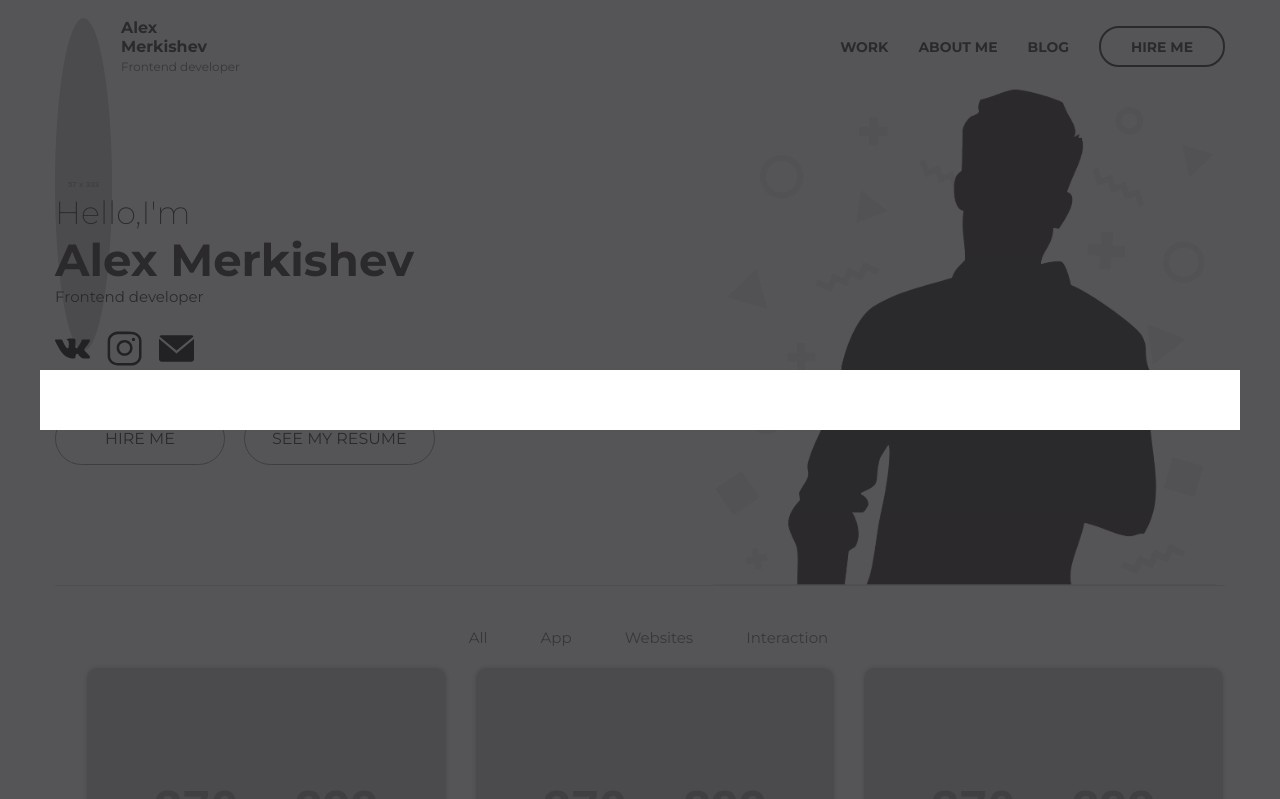
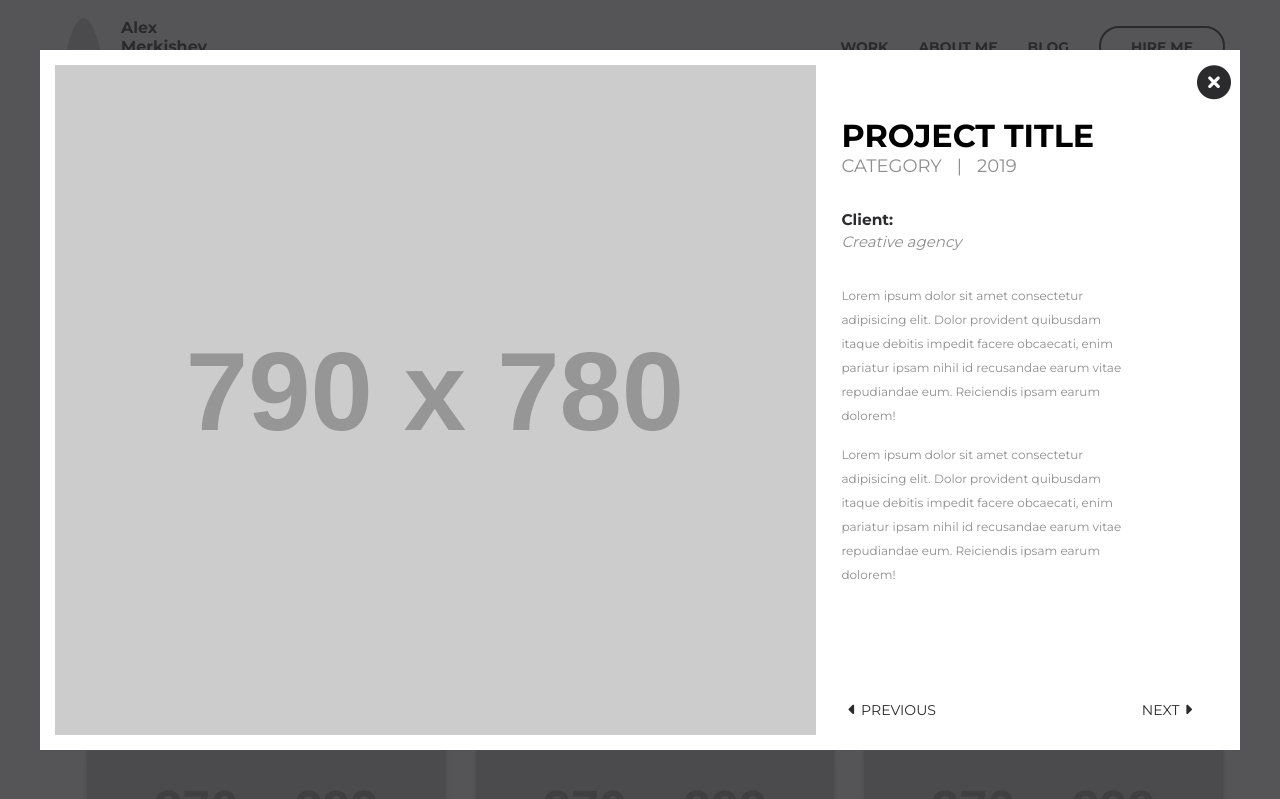
Before and after one commit to Zalupaman/portfolio-site, a plain HTML site: page index.html in a window 1280 px wide. Shown: the top 799 px of the page. Drawn offline with Linux system fonts and the light colour scheme; placeholder pictures from the web are drawn by us.

Commit message:
1.1
modal window added

but js not added yet

```diff
--- a/css/blocks/popup-work.less
+++ b/css/blocks/popup-work.less
@@ -1 +1,80 @@
 // main: ../style.less
+
+.popup-work{
+    display: flex;
+}
+
+.popup-work_preview{
+    width: 65%;
+    position: relative;
+
+    overflow: hidden;
+}
+
+.popup-work_photo{
+    position: absolute;
+    left: 50%;
+    top: 50%;
+    z-index: 1;
+
+    transform: translate3d(-50%, -50%, 0);
+
+}
+
+.popup-work_content{
+    width: 35%;
+    padding: 3.4rem 6.6rem 1.2rem  1.73rem;
+    position: relative;
+}
+
+.popup-work_header{
+    margin-bottom: 2.2rem;
+}
+
+.popup-work_title{
+    font-size: 2.12rem;
+    color: black;
+    text-transform: uppercase;
+    font-weight: 700;
+}
+
+.popup-work_info{
+    display: flex;
+    align-items: center;
+
+    font-size: 1.2rem;
+    text-transform: uppercase;
+    color: @gray;
+}
+
+.popup-work_info-divider{
+    margin: 0 1rem ;
+}
+
+.popup-work_client{
+
+    margin-bottom: 2.2rem;
+}
+
+.popup-work_client-title{
+    font-size: 1.03rem;
+    font-weight: 700;
+    color:@black;
+    margin-bottom: 0.2rem;
+}
+
+.popup-work_client-company{
+    font-weight: 0.94rem;
+    font-style: italic;
+    color: @gray;
+
+}
+
+.popup-work_text{
+    margin-bottom: 8.66rem;
+
+    font-size: 0.8rem;
+    line-height: 2;
+    font-weight: 400;
+    color: @gray;
+}
--- a/css/blocks/popup.less
+++ b/css/blocks/popup.less
@@ -14,14 +14,74 @@
     top: 0;
     left: 0;
     z-index: 1000;
+
+    overflow: auto;
 }
 
 .popup_dialog{
+
+    padding: 1rem;
     width: 100%;
     max-width: 1200px;
     margin: auto;
 
-    padding: 2rem;
+    position: relative;
 
     background-color: #fff;
 }
+
+
+
+.popup_close{
+    position: absolute;
+
+    width: 34px;
+    height: 39px;
+
+    background: none;
+    border: 0;
+    cursor: pointer;
+    outline: none;
+
+    top:.9rem;
+    right: 1rem;
+    z-index: 1;
+
+    transition: transform .2s linear;
+
+    &:hover{
+        transform: translateY(-3px);
+    }
+
+
+}
+
+.popup-work_footer{
+    width: 100%;
+    display: flex;
+    justify-content: space-between;
+    padding: 0 1.8rem 1rem;
+
+    position: absolute;
+    bottom: 0;
+    left: 0;
+    z-index: 1;
+}
+
+.popup-work_btn{
+    background: none;
+    border: 0;
+    outline: none;
+
+    font-family: inherit;
+    font-size: 0.94rem;
+    color:@black;
+    text-transform: uppercase;
+
+
+    &--previous{
+
+    }
+
+
+}
--- a/css/icons.less
+++ b/css/icons.less
@@ -13,3 +13,22 @@
     color: @gray;
     margin-left: 5px;
 }
+
+.fas.fa-times-circle{
+    font-size: 34px;
+    margin-right: 3px;
+}
+
+.fas.fa-caret-left{
+    font-size: 1rem;
+    margin-right: 5px;
+    color: @black;
+
+
+}
+
+.fas.fa-caret-right{
+    font-size: 1rem;
+    margin-left: 5px;
+    color: @black;
+}
--- a/index.html
+++ b/index.html
@@ -193,7 +193,7 @@
                             cursus nunc,</p>
                     </div>
                     <a href="#" class="btn">Hire me</a>
-                     <a href="#" class="btn">See my resume</a>
+                    <a href="#" class="btn">See my resume</a>
                 </div>
                 <!--Content end-->
 
@@ -373,8 +373,44 @@
     <div class="popup">
         <div class="popup_dialog">
 
+            <button class="popup_close" type="button"><i class="fas fa-times-circle popup-work_btn"></i></button>
+            <div class="popup-work">
+                <div class="popup-work_preview">
+                    <img class="popup-work_photo"src="https://placehold.it/790x780" alt="">
+                </div>
+                <div class="popup-work_content">
+                    <div class="popup-work_header">
+                        <h3 class="popup-work_title">Project title</h3>
+                        <div class="popup-work_info">
+                            Category <div class="popup-work_info-divider">|</div> 2019
+                        </div>
+                    </div>
+                    <div class="popup-work_client">
+                        <div class="popup-work_client-title">Client:</div>
+                        <div class="popup-work_client-company">Creative agency</div>
+                    </div>
+
+                    <div class="popup-work_text">
+                        <p>Lorem ipsum dolor sit amet consectetur adipisicing elit. Dolor provident quibusdam itaque
+                            debitis impedit facere obcaecati, enim pariatur ipsam nihil id recusandae earum vitae
+                            repudiandae eum. Reiciendis ipsam earum dolorem!</p>
+                            <p>Lorem ipsum dolor sit amet consectetur adipisicing elit. Dolor provident quibusdam itaque
+                                    debitis impedit facere obcaecati, enim pariatur ipsam nihil id recusandae earum vitae
+                                    repudiandae eum. Reiciendis ipsam earum dolorem!</p>
+                    </div>
+                    <div class="popup-work_footer">
+                        <button class="popup-work_btn popup-work_btn--previous"><i class="fas fa-caret-left"></i></i>Previous</button>
+                        <button class="popup-work_btn popup-work_btn--next">Next<i class="fas fa-caret-right"></i></i></button>
+                    </div>
+                </div>
+                <!--Popup content end-->
+            </div>
+            <!--Popup work end-->
+
         </div>
+        <!--Popup dialog end-->
     </div>
+    <!--Popup end-->
 
 </body>
 
```
Also changed, not shown: css/style.css, 1 other file.
